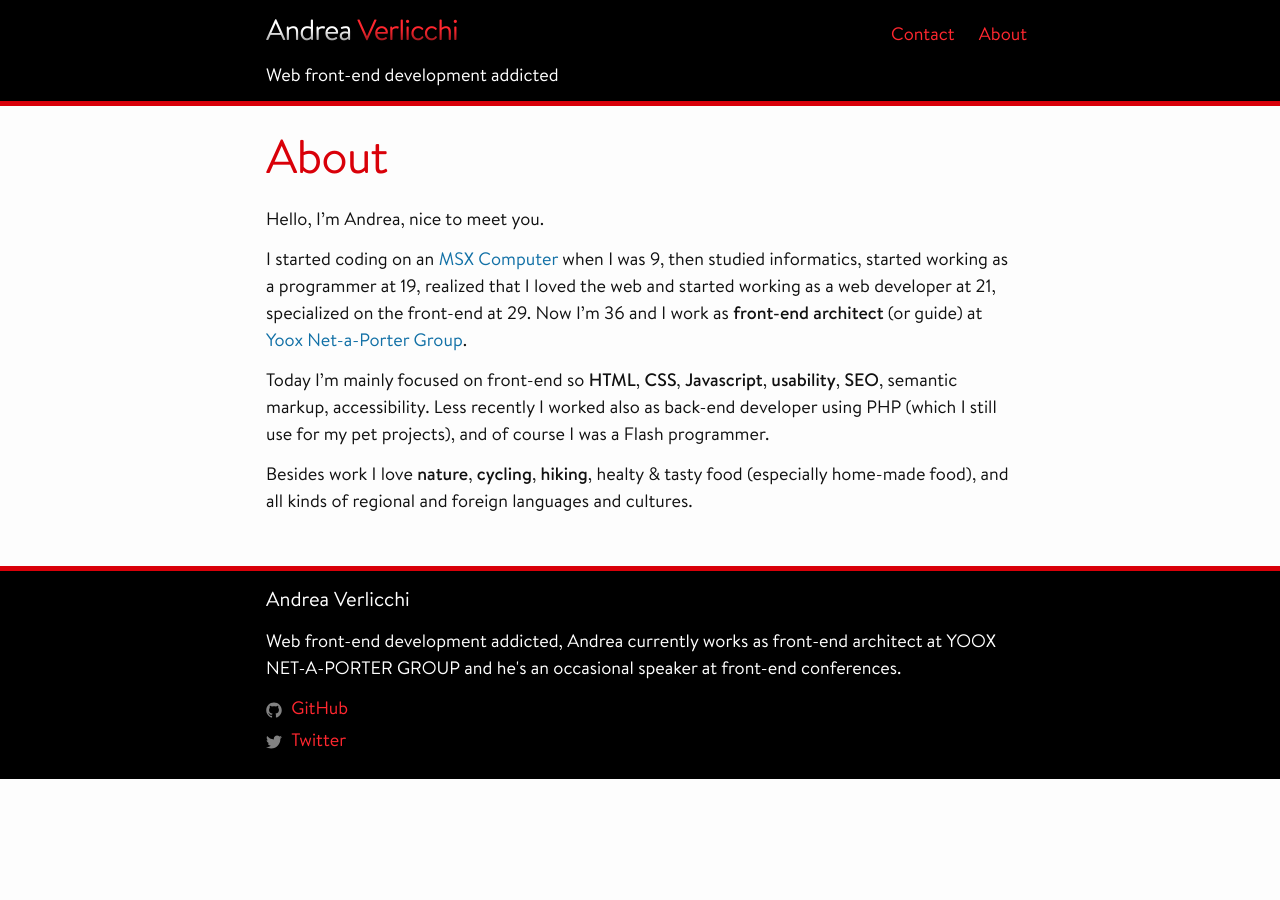
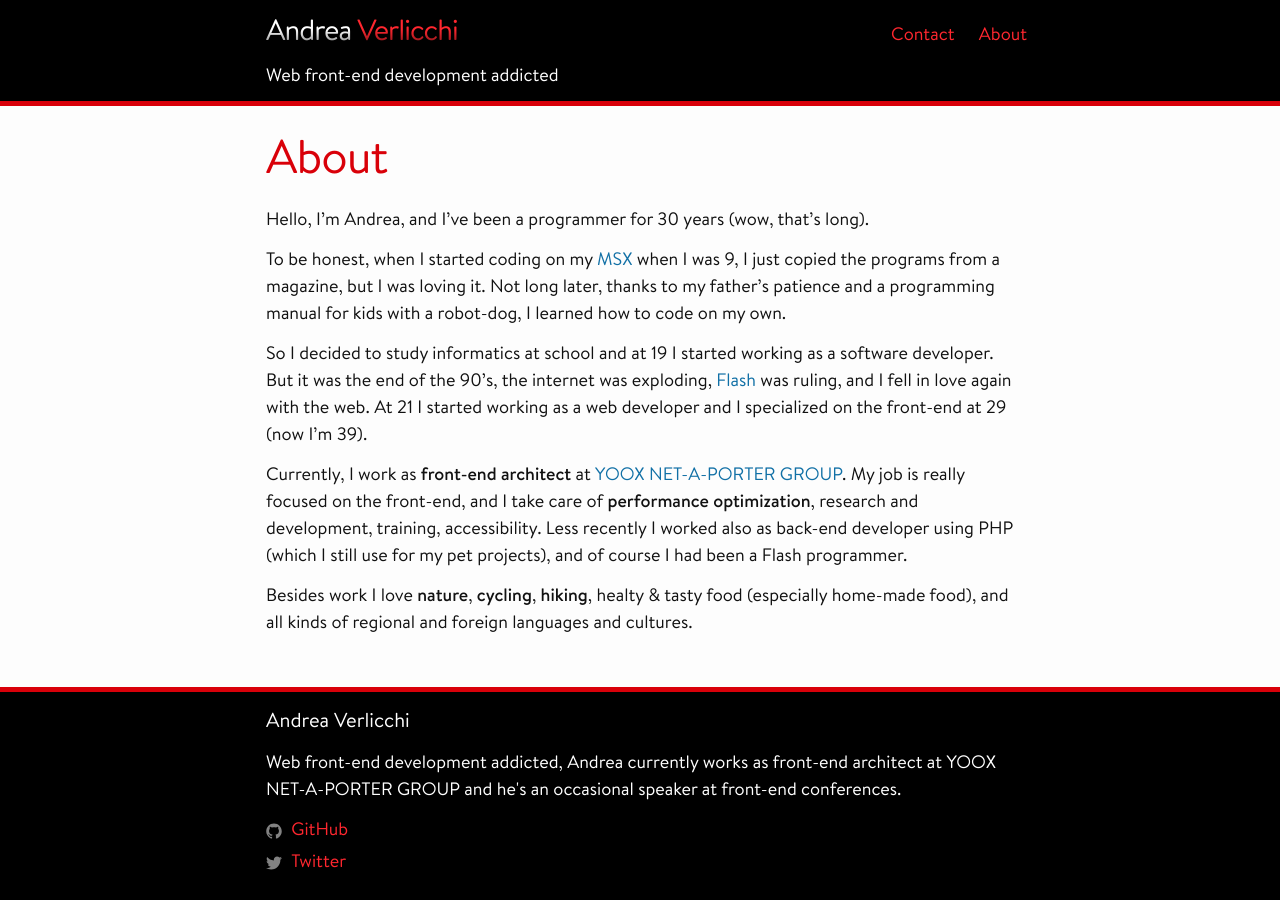
Before and after one commit to verlok/verlok.github.io, a Jekyll site: the page built from about/index.md, in a window 1280 px wide. Built offline with Jekyll 4.4.1, drawn with Linux system fonts in a browser that asks for light colours.

Commit message:
2017 update

```diff
--- a/about/index.md
+++ b/about/index.md
@@ -4,10 +4,12 @@
 date: '2012-09-23 22:52:10 +0200'
 date_gmt: '2012-09-23 21:52:10 +0200'
 ---
-Hello, I'm Andrea, nice to meet you.
+Hello, I'm Andrea, and I've been a programmer for 30 years (wow, that's long).
 
-I started coding on an [MSX Computer](http://en.wikipedia.org/wiki/MSX) when I was 9, then studied informatics, started working as a programmer at 19, realized that I loved the web and started working as a web developer at 21, specialized on the front-end at 29. Now I'm 36 and I work as **front-end architect** (or guide) at [Yoox Net-a-Porter Group](http://www.ynap.com).
+To be honest, when I started coding on my [MSX](http://en.wikipedia.org/wiki/MSX) when I was 9, I just copied the programs from a magazine, but I was loving it. Not long later, thanks to my father's patience and a programming manual for kids with a robot-dog, I learned how to code on my own.
 
-Today I'm mainly focused on front-end so **HTML**, **CSS**, **Javascript**, **usability**, **SEO**, semantic markup, accessibility. Less recently I worked also as back-end developer using PHP (which I still use for my pet projects), and of course I was a Flash programmer.
+So I decided to study informatics at school and at 19 I started working as a software developer. But it was the end of the 90's, the internet was exploding, [Flash](https://it.wikipedia.org/wiki/Adobe_Flash) was ruling, and I fell in love again with the web. At 21 I started working as a web developer and I specialized on the front-end at 29 (now I'm 39).
+
+Currently, I work as **front-end architect** at [YOOX NET-A-PORTER GROUP](http://www.ynap.com). My job is really focused on the front-end, and I take care of **performance optimization**, research and development, training, accessibility. Less recently I worked also as back-end developer using PHP (which I still use for my pet projects), and of course I had been a Flash programmer.
 
 Besides work I love **nature**, **cycling**, **hiking**, healty & tasty food (especially home-made food), and all kinds of regional and foreign languages and cultures.
```
